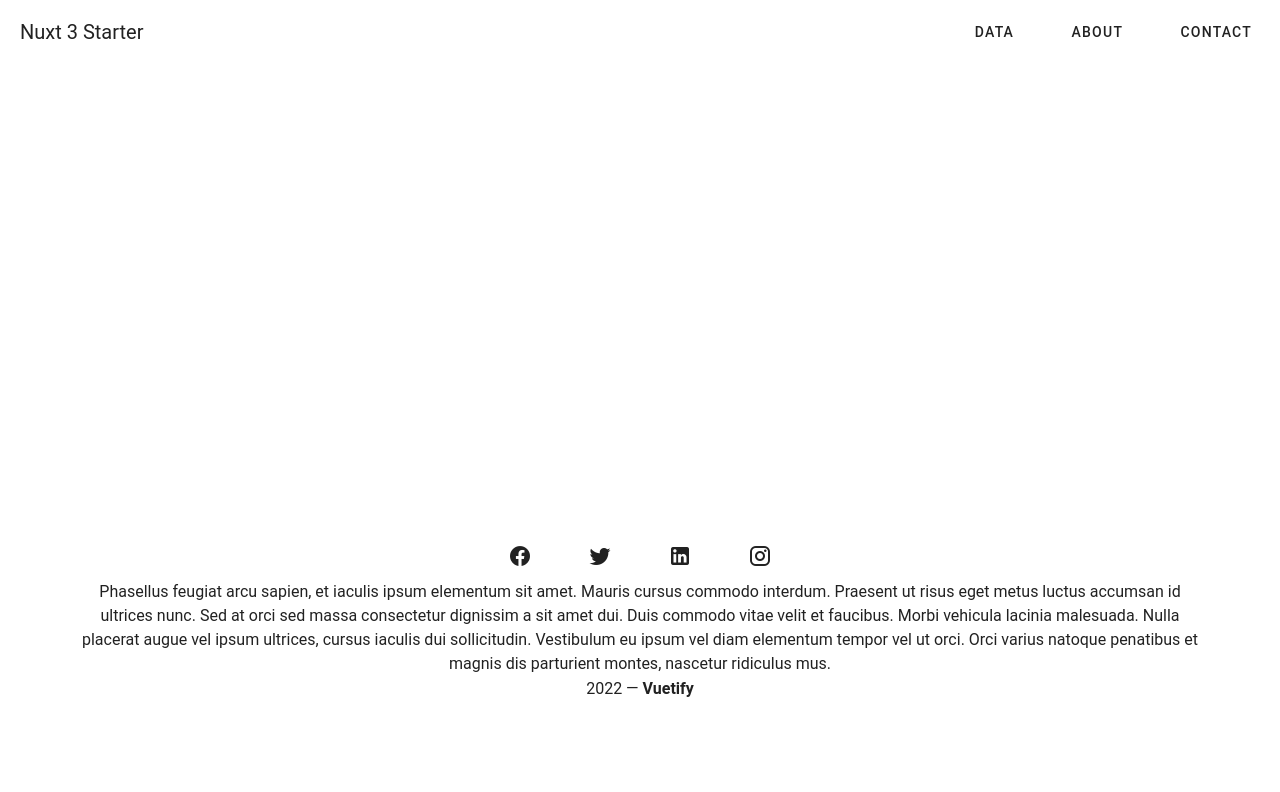
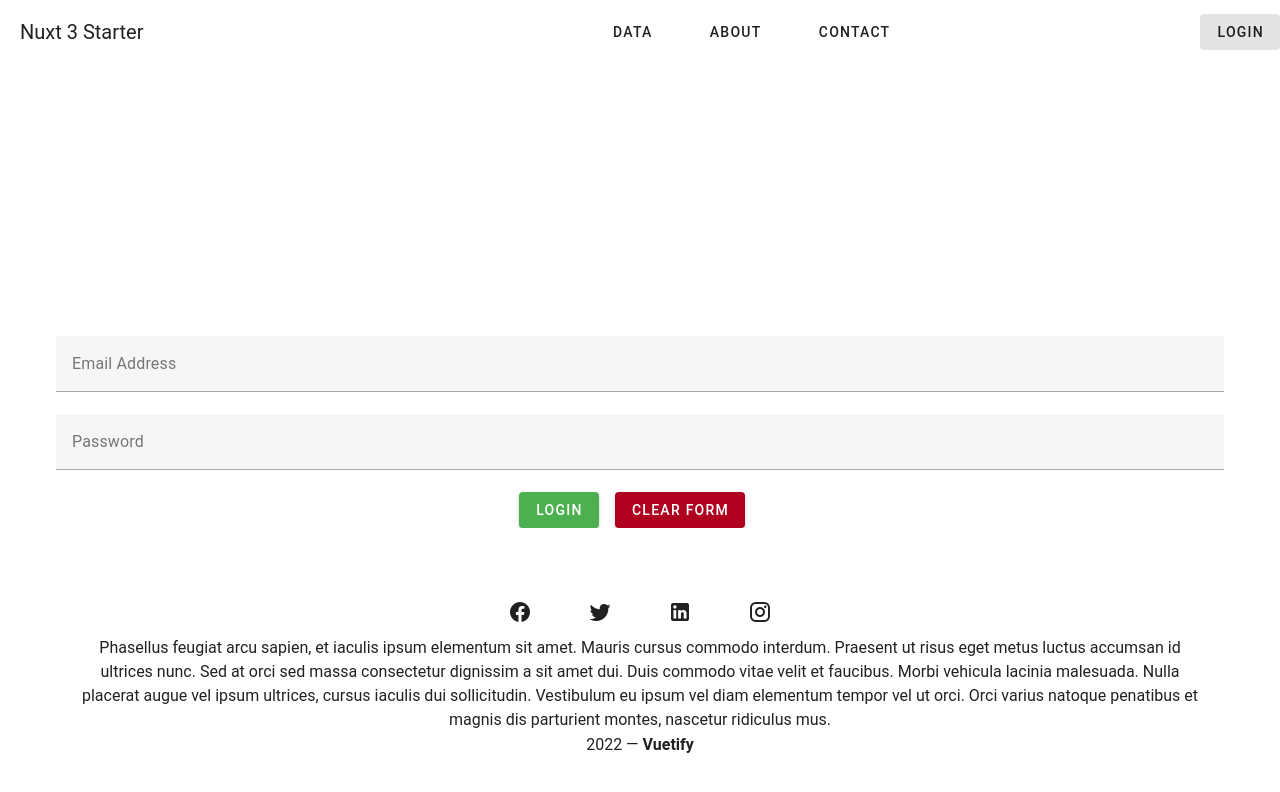
Before and after one commit to will-i-code420/nuxt3_starter, a Nuxt app: page /admin/auth in a window 1280 px wide. Shown: the top 792 px of the page. Built offline with nearby package versions, Linux system fonts and the light colour scheme.

Commit message:
created login form, added to navbar, and created admin route/section for future use

```diff
--- /dev/null
+++ b/components/LoginForm.vue
@@ -0,0 +1,67 @@
+<template>
+  <v-form ref="userForm" v-model="validForm" lazy-validation>
+    <v-text-field
+      type="email"
+      v-model="email"
+      :rules="emailRules"
+      label="Email Address"
+      placeholder="yourname@gmail.com"
+      clearable
+      required
+    ></v-text-field>
+    <v-text-field
+      type="password"
+      v-model="password"
+      :rules="passwordRules"
+      label="Password"
+      clearable
+      required
+    ></v-text-field>
+    <v-btn
+      color="success"
+      class="mr-4"
+      @click="validate"
+    >
+      Login
+    </v-btn>
+    <v-btn
+      color="error"
+      class="mr-4"
+      @click="reset"
+    >
+      Clear Form
+    </v-btn>
+  </v-form>
+</template>
+
+<script setup>
+const emit = defineEmits(['login-user', 'register-user'])
+const userForm = ref(null)
+const validForm = ref(true)
+const formType = ref('login')
+const email = ref('')
+const emailRules = reactive([
+  v => !!v || 'E-mail is required',
+  v => /.+@.+\..+/.test(v) || 'Input valid email address'
+])
+const password = ref('')
+const passwordRules = reactive([
+  v => !!v || 'Password Required',
+  v => (v && v.length >= 8) || 'Password must be longer than 8 characters',
+  v => (v && v.length <= 32) || 'Password can\'t be more than 32 characters'
+])
+const reset = () => {
+  userForm.value.reset()
+}
+const validate = async () => {
+  const { valid } = await userForm.value.validate()
+  if (valid && formType === 'login') {
+    await $fetch
+  } else if (valid && formType === 'register') {
+
+  }
+}
+</script>
+
+<style lang="css" scoped>
+</style>
--- a/components/TopNavBar.vue
+++ b/components/TopNavBar.vue
@@ -15,6 +15,10 @@
               class="mx-3 hidden-sm-and-down"
             >
               {{ item.title }}
+            </v-btn>
+            <v-spacer></v-spacer>
+            <v-btn to="/admin/auth">
+              Login
             </v-btn>
             <v-app-bar-nav-icon
               @click.stop="drawer = !drawer"
--- /dev/null
+++ b/pages/admin/auth/index.vue
@@ -0,0 +1,13 @@
+<template>
+  <UIDefaultLayout>
+    <v-col>
+      <LoginForm />
+    </v-col>
+  </UIDefaultLayout>
+</template>
+
+<script setup>
+</script>
+
+<style lang="css" scoped>
+</style>
--- /dev/null
+++ b/pages/admin/index.vue
@@ -0,0 +1,15 @@
+<template>
+  <UIDefaultLayout>
+    <v-col>
+      <HeroBanner />
+      <div class="text-body-2 font-weight-light mb-n1">Welcome to</div>
+      <h1 class="text-h2 font-weight-bold">Admin Page</h1>
+    </v-col>
+  </UIDefaultLayout>
+</template>
+
+<script setup>
+</script>
+
+<style lang="css" scoped>
+</style>
```
Also changed, not shown: 1 other file (tests, documents, lock files or other folders).
